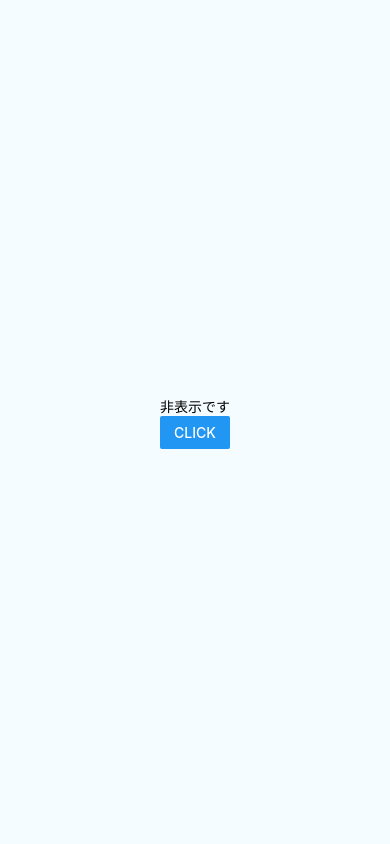
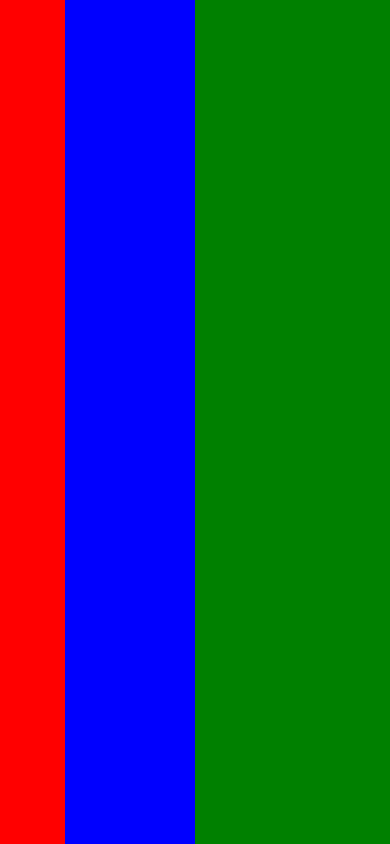
Before and after one commit to slintristeza/primer_of_react_native, a React Native app: screen / in a window 390 px wide. Built offline with nearby package versions, Linux system fonts and the light colour scheme.

Commit message:
mod:use flex

```diff
--- a/App.js
+++ b/App.js
@@ -18,8 +18,13 @@ const callback = text => {
 
 const App = () => {
   return (
-    <View style={styles.container}>
-      <Hoge isShow={false} callback={callback} />
+    // <View style={styles.container}>
+    //   <Hoge isShow={false} callback={callback} />
+    // </View>
+    <View style={{flex: 1, flexDirection:"row"}}>
+      <View style={{flex: 1, backgroundColor: 'red'}} />
+      <View style={{flex: 2, backgroundColor: 'blue'}} />
+      <View style={{flex: 3, backgroundColor: 'green'}} />
     </View>
   );
 };
```
